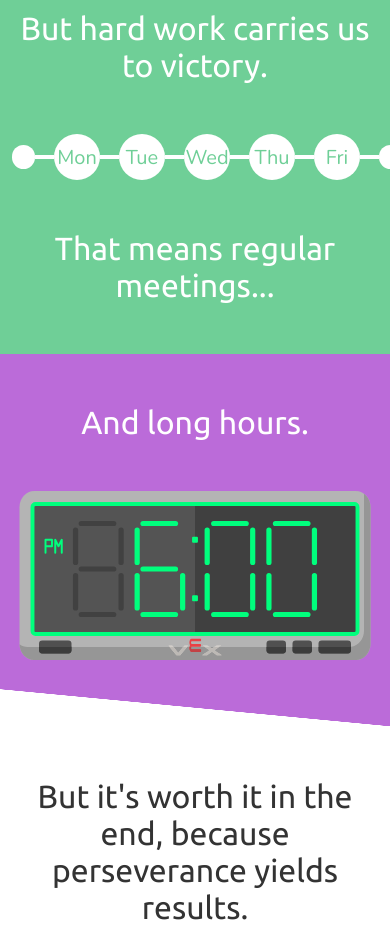
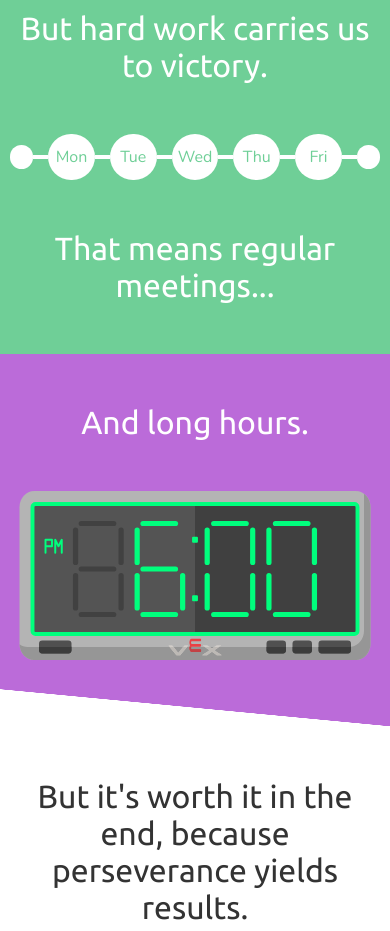
Before and after one commit to GreenNick/THS-Robotics-Site, a plain HTML site: page index.html in a window 390 px wide. Shown: the part 1860-2791 px from the top of the page. Drawn offline with nearby package versions, Linux system fonts and the light colour scheme.

Commit message:
Tweaks width of calendar on mobile

```diff
--- a/assets/css/modules/_routine.sass
+++ b/assets/css/modules/_routine.sass
@@ -49,11 +49,17 @@ section.routine
 @media (max-width: 680px)
   section.routine
     .calendar-container
-      width: 100%
-      padding: 0 12px
+      width: 95%
       .work-day
         max-width: 12vw
         max-height: 12vw
       .off-day
         max-width: 6vw
         max-height: 6vw
+
+@media (max-width: 400px)
+  section.routine
+    .calendar-container
+      .work-day
+        p
+          font-size: 16px
```
Also changed, not shown: assets/css/main.css.
